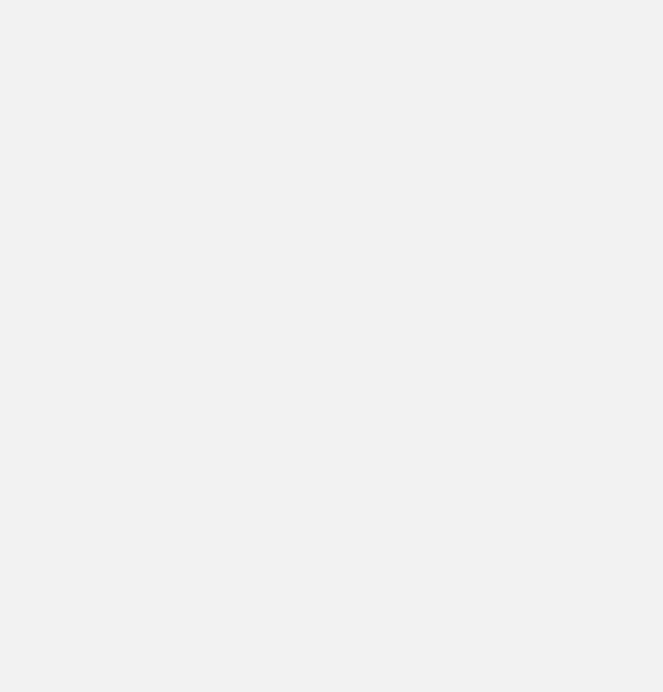
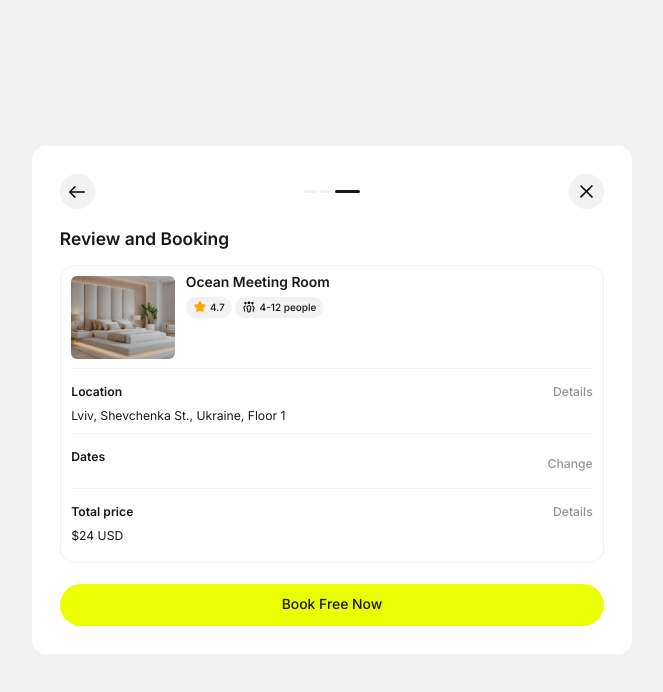
Before and after one commit to disnkitty/room-test, a React (Vite) app: page /rooms/1/date/time/review in a window 1280 px wide. Before the commit this address had no page. Shown: the top 692 px of the page, without its empty margins (308-971 px from the left). Built offline with nearby package versions, Linux system fonts and the light colour scheme.

Commit message:
almost completed

```diff
--- a/src/app/App.jsx
+++ b/src/app/App.jsx
@@ -1,9 +1,10 @@
 import RoomList from '../pages/RoomList/RoomList';
-import RoomDetails from '../pages/RoomDetails/RoomDetails'
+import RoomDetails from '../pages/RoomDetails/RoomDetails';
 import { RoomsProvider } from '../../context/RoomsContext';
 import ChooseDates from '../pages/ChooseDates/ChooseDates';
 import ChooseTime from '../pages/ChooseTime/ChooseTime';
 import Review from '../pages/Review/Review';
+
 import SuccessState from '../pages/SuccessState/SuccessState';
 import ErrorState from '../pages/ErrorState/ErrorState';
 
@@ -16,7 +17,14 @@ function App() {
         <div className="flex min-h-screen w-full flex-col bg-[#F2F2F2] shadow-sm">
           <Routes>
             <Route path="/" element={<RoomList />} />
-            <Route path="/rooms/:id" element={<RoomDetails />} />
+  <Route path="/rooms/:id" element={<RoomDetails />} />
+  <Route path="/rooms/:id/date" element={<ChooseDates />} />
+
+  <Route path="/rooms/:id/date/time" element={<ChooseTime />} />
+
+  <Route path="/rooms/:id/date/time/review" element={<Review />} />
+  <Route path="/rooms/:id/success" element={<SuccessState />} />
+            {/* <Route path="*" element={<ErrorState />} /> */}
             {/* <Route path="/dates" element={<ChooseDates />} />
             <Route path="/time" element={<ChooseTime />} />
             <Route path="/review" element={<Review />} />
--- a/src/features/rooms/FullDetailRoom.jsx
+++ b/src/features/rooms/FullDetailRoom.jsx
@@ -6,8 +6,11 @@ import IconArrow from '../../ui/IconArrow';
 import IconStar from '../../ui/IconStar';
 import IconCase from '../../ui/IconCase';
 import Button from '../../ui/Button';
+import { useNavigate } from 'react-router-dom';
+
 
 function FullDetailRoom({ obj }) {
+  const navigate = useNavigate();
   return (
     <div className="flex flex-col">
 
@@ -22,7 +25,7 @@ function FullDetailRoom({ obj }) {
 
 
         <div className="absolute left-4 right-4 top-4 flex items-center justify-between">
-          <button className="inline-flex h-11 w-11 items-center justify-center rounded-full bg-white/70 backdrop-blur-[2px]">
+          <button   onClick={() => navigate(-1)} className="inline-flex h-11 w-11 items-center justify-center rounded-full bg-white/70 backdrop-blur-[2px]">
             <IconArrow />
           </button>
           <div className="flex gap-2">
@@ -71,7 +74,7 @@ function FullDetailRoom({ obj }) {
 
 
         <div className="flex flex-col gap-3 border-t border-concrete pt-4">
-          <p className="line-clamp-3 text-sm font-normal leading-relaxed text-cinder">
+          <p className="line-clamp-2 text-sm font-normal leading-relaxed text-cinder">
             {obj?.description}
           </p>
           <Button className="flex h-[38px] w-full items-center justify-center rounded-pill bg-concrete text-sm font-medium text-cinder">
--- a/src/features/rooms/ReviewRoomCard.jsx
+++ b/src/features/rooms/ReviewRoomCard.jsx
@@ -1,77 +1,91 @@
-import Button from '../../ui/Button'
-import IconStar from '../../ui/IconStar'
-import IconPeople from '../../ui/IconPeople'
-function ReviewRoomCard({ obj }) {
+import Button from '../../ui/Button';
+import IconStar from '../../ui/IconStar';
+import IconPeople from '../../ui/IconPeople';
+import { useNavigate } from 'react-router-dom';
+
+function ReviewRoomCard({ obj, id }) {
+  const navigate = useNavigate();
+
   return (
-    <div className="flex flex-col gap-5 w-[361px]">
-      <p className="text-xl font-semibold leading-none text-[#1A181C]">Review and Booking</p>
+    <div className="flex flex-col gap-5 w-full">
+      <p className="text-xl font-semibold leading-none text-cinder">Review and Booking</p>
 
-      <div className="w-full border border-[#F6F6F6] rounded-2xl p-3 flex flex-col gap-2.5">
-        <div className="flex flex-col gap-5 w-full">
+      <div className="w-full border border-concrete rounded-2xl p-3 flex flex-col gap-2.5">
+
 
         <div className="flex flex-row items-start gap-3 w-full">
           <article className="relative h-[83px] w-[104px] shrink-0 overflow-hidden rounded-[6px]">
-              <div role="button" className="absolute inset-0 cursor-pointer">
             <img
               src={obj.imageUrl}
               alt={obj.roomName}
-                  className="absolute inset-0 h-full w-full object-cover"
+              className="h-full w-full object-cover"
             />
             <div className="absolute inset-0 bg-black/20" aria-hidden />
-              </div>
           </article>
 
-            <div className="flex flex-col gap-2 w-[166px]">
-              <h3
-                role="button"
-                className="cursor-pointer text-base font-semibold leading-none text-[#1A181C]"
-              >
+          <div className="flex flex-col gap-2">
+            <h3 className="text-base font-semibold leading-none text-cinder">
               {obj.roomName}
             </h3>
-
             <div className="flex items-center gap-1 pointer-events-none select-none">
-                <div className="inline-flex h-6 items-center justify-center gap-1 rounded-full bg-[#F2F2F2] px-2 py-1">
+              <div className="inline-flex h-6 items-center gap-1 rounded-full bg-concrete px-2 py-1">
                 <IconStar size="sm" variant="rating" />
-                  <span className="text-[10px] font-medium leading-none text-[#1A181C]">
-                    {obj.rating}
-                  </span>
+                <span className="text-[10px] font-medium text-cinder">{obj.rating}</span>
               </div>
-                <div className="inline-flex h-6 items-center justify-center gap-1 rounded-full bg-[#F2F2F2] px-2 py-1">
+              <div className="inline-flex h-6 items-center gap-1 rounded-full bg-concrete px-2 py-1">
                 <IconPeople size="sm" />
-                  <span className="text-[10px] font-medium leading-none text-[#1A181C]">
-                    {obj.peoples} people
-                  </span>
+                <span className="text-[10px] font-medium text-cinder">{obj.peoples} people</span>
               </div>
             </div>
           </div>
         </div>
 
-          <div className="flex flex-row justify-between items-start w-full border-t border-[#F2F2F2] pt-4">
+
+        <div className="flex flex-row justify-between items-start w-full border-t border-concrete pt-4">
           <div className="flex flex-col gap-2">
-              <p className="text-sm font-semibold leading-none text-[#1A181C]">Location</p>
-              <p className="text-sm font-normal leading-[150%] text-[#1A181C]">{obj.address}</p>
+            <p className="text-sm font-semibold text-cinder">Location</p>
+            <p className="text-sm font-normal text-cinder">{obj.address}</p>
           </div>
-            <Button type="button">Details</Button>
+          <Button
+            type="button"
+            onClick={() => navigate(`/rooms/${id}`)}
+            className="text-sm font-medium text-mist items-start shrink-0"
+          >
+            Details
+          </Button>
         </div>
 
-          <div className="flex flex-row justify-between items-center w-full border-t border-[#F2F2F2] pt-4">
+
+        <div className="flex flex-row justify-between items-center w-full border-t border-concrete pt-4">
           <div className="flex flex-col gap-2">
-              <p className="text-sm font-semibold leading-none text-[#1A181C]">Dates</p>
-              <p className="text-sm font-normal leading-[150%] text-[#1A181C]">{obj.date}</p>
-              <p className="text-sm font-normal leading-[150%] text-[#1A181C]">{obj.timeRange}</p>
+            <p className="text-sm font-semibold text-cinder">Dates</p>
+            <p className="text-sm font-normal text-cinder">{obj.date}</p>
+            <p className="text-sm font-normal text-cinder">{obj.timeRange}</p>
           </div>
-            <Button type="button">Change</Button>
+          <Button
+            type="button"
+            onClick={() => navigate(-2)}
+            className="text-sm font-medium text-mist items-start shrink-0"
+          >
+             Change
+          </Button>
         </div>
 
-          <div className="flex flex-row justify-between items-start w-full border-t border-[#F2F2F2] pt-4 pb-2">
+
+        <div className="flex flex-row justify-between items-start w-full border-t border-concrete pt-4 pb-2">
           <div className="flex flex-col gap-2">
-              <p className="text-sm font-semibold leading-none text-[#1A181C]">Total price</p>
-              <p className="text-sm font-normal leading-[150%] text-[#1A181C]">${obj.price * 2} USD</p>
+            <p className="text-sm font-semibold text-cinder">Total price</p>
+            <p className="text-sm font-normal text-cinder">${obj.price * 2} USD</p>
           </div>
-            <Button type="button">Details</Button>
+          <Button
+            type="button"
+            onClick={() => navigate(`/rooms/${id}`)}
+            className="text-sm font-medium text-mist items-start shrink-0"
+          >
+            Details
+          </Button>
         </div>
 
-        </div>
       </div>
     </div>
   );
--- a/src/pages/ChooseDates/ChooseDates.jsx
+++ b/src/pages/ChooseDates/ChooseDates.jsx
@@ -1,4 +1,6 @@
 import { useState } from 'react';
+import { useNavigate, useParams, Link } from 'react-router-dom';
+import IconCross from '../../ui/IconCross';
 
 const DAYS = ['M', 'T', 'W', 'T', 'F', 'S', 'S'];
 
@@ -53,7 +55,10 @@ function CalendarMonth({ year, month, selected, onSelect, today }) {
   );
 }
 
-function ChooseDates({ onClose, onNext }) {
+function ChooseDates({ onNext }) {
+  const navigate = useNavigate();
+  const { id } = useParams();
+
   const today = new Date();
   today.setHours(0, 0, 0, 0);
 
@@ -68,45 +73,36 @@ function ChooseDates({ onClose, onNext }) {
   ];
 
   return (
-    <div className="fixed inset-0 z-50 flex items-end justify-center bg-black/40">
-      <div className="flex w-full max-w-[393px] flex-col rounded-t-2xl bg-white pt-4">
+    <div className="py-10 flex min-h-screen w-full items-center justify-center bg-[#F2F2F2] px-4">
+      <div className="flex w-full max-w-[600px] flex-col rounded-2xl bg-white px-8 py-8">
 
 
-        <div className="flex justify-center mb-4">
-          <div className="h-1 w-10 rounded-full bg-concrete" />
-        </div>
-
-        <div className="px-4">
-
-          <div className="flex justify-end mb-4">
+        <div className="mb-6 flex items-center justify-between">
+          <h2 className="text-2xl font-semibold text-cinder">
+            Choose dates
+          </h2>
           <button
-              onClick={onClose}
-              className="flex h-6 w-6 items-center justify-center text-cinder text-lg"
+            onClick={() => navigate(-1)}
+            className="flex h-10 w-10 items-center justify-center rounded-full bg-concrete text-cinder"
           >
-              ✕
+            <IconCross />
           </button>
         </div>
 
 
-          <h2 className="mb-5 text-xl font-semibold text-cinder">
-            Choose dates
-          </h2>
-
-
-          <div className="grid grid-cols-7 border-y border-alabaster py-2 mb-2">
+        <div className="grid grid-cols-7 border-y border-concrete py-2 mb-4">
           {DAYS.map((d, i) => (
             <span
               key={i}
-                className="flex h-[52px] items-center justify-center text-sm font-medium text-mist"
+              className="flex h-12 items-center justify-center text-sm font-medium text-mist"
             >
               {d}
             </span>
           ))}
         </div>
-        </div>
 
 
-        <div className="flex flex-col gap-6 overflow-y-auto max-h-[55vh] px-4">
+        <div className="flex flex-col gap-6 overflow-y-auto max-h-[50vh] mb-6">
           {months.map(({ year, month }) => (
             <CalendarMonth
               key={`${year}-${month}`}
@@ -120,20 +116,20 @@ function ChooseDates({ onClose, onNext }) {
         </div>
 
 
-        <div className="border-t border-concrete px-4 py-4">
+        <Link to={`/rooms/${id}/date/time`}>
           <button
             disabled={!selected}
             onClick={() => onNext?.(selected)}
-            className={`h-12 w-full rounded-pill text-base font-medium transition-opacity
-              ${selected
+            className={`h-12 w-full rounded-pill text-base font-medium transition-opacity ${
+              selected
                 ? 'bg-chartreuse text-cinder'
                 : 'bg-concrete text-mist cursor-not-allowed'
-              }
-            `}
+            }`}
           >
             Next
           </button>
-        </div>
+        </Link>
+
       </div>
     </div>
   );
--- a/src/pages/ChooseTime/ChooseTime.jsx
+++ b/src/pages/ChooseTime/ChooseTime.jsx
@@ -1,5 +1,10 @@
 import Button from '../../ui/Button';
 import { useState } from 'react';
+import { useNavigate } from 'react-router-dom';
+import IconArrow from '../../ui/IconArrow';
+import IconCross from '../../ui/IconCross';
+import { Link } from 'react-router-dom';
+import { useParams } from 'react-router-dom';
 
 const TIME_SLOTS = [
   '09:00 AM - 11:00 AM',
@@ -7,8 +12,10 @@ const TIME_SLOTS = [
   '17:30 PM - 19:00 PM',
 ];
 
-function ChooseTime({ selectedDate, onBack, onClose, onNext }) {
+function ChooseTime({ selectedDate, onNext }) {
   const [selected, setSelected] = useState(null);
+  const { id } = useParams();
+  const navigate = useNavigate();
 
   const formattedDate = selectedDate?.toLocaleDateString('en', {
     month: 'long',
@@ -17,18 +24,15 @@ function ChooseTime({ selectedDate, onBack, onClose, onNext }) {
   });
 
   return (
-    <div className="fixed inset-0 z-50 flex items-end justify-center bg-black/40">
-      <div className="flex w-full max-w-[393px] flex-col rounded-t-2xl bg-white px-4 pb-6 pt-4">
-        <div className="mb-4 flex justify-center">
-          <div className="h-1 w-10 rounded-full bg-concrete" />
-        </div>
+    <div className="py-10 flex min-h-screen w-full items-center justify-center bg-[#F2F2F2] px-4">
+      <div className="flex w-full max-w-[600px] flex-col rounded-2xl bg-white px-8 py-8">
 
-        <div className="mb-5 flex items-center justify-between">
+        <div className="mb-6 flex items-center justify-between">
           <Button
-            onClick={onBack}
-            className="flex h-6 w-6 items-center justify-center text-cinder"
+            onClick={() => navigate(-1)}
+            className="flex h-10 w-10 items-center justify-center rounded-full bg-concrete text-cinder"
           >
-            ←
+            <IconArrow />
           </Button>
 
           <div className="flex items-center gap-1">
@@ -38,32 +42,34 @@ function ChooseTime({ selectedDate, onBack, onClose, onNext }) {
           </div>
 
           <Button
-            onClick={onClose}
-            className="flex h-6 w-6 items-center justify-center text-cinder"
+            onClick={() => navigate(-2)}
+            className="flex h-10 w-10 items-center justify-center rounded-full bg-concrete text-cinder"
           >
-            ✕
+            <IconCross />
           </Button>
         </div>
 
-        <h2 className="mb-5 text-xl font-semibold text-cinder">
-          Choose check-in-time
+        <h2 className="mb-6 text-2xl font-semibold text-cinder">
+          Choose check-in time
         </h2>
 
-        <div className="mb-3 flex flex-col gap-1">
+        <div className="mb-4 flex flex-col gap-1">
           <span className="text-base font-medium text-cinder">
             Available time slots
           </span>
-          <span className="text-xs font-medium text-mist">{formattedDate}</span>
+          <span className="text-sm font-medium text-mist">{formattedDate}</span>
+
         </div>
 
-        <div className="flex flex-col">
+
+        <div className="flex flex-col rounded-2xl border border-concrete overflow-hidden mb-6">
           {TIME_SLOTS.map((slot) => (
             <Button
               key={slot}
               onClick={() => setSelected(slot)}
-              className="flex items-center justify-between border-b border-[#F6F6F6] py-3"
+              className="flex items-center justify-between border-b border-concrete px-4 py-4 last:border-0 hover:bg-concrete transition-colors"
             >
-              <span className="text-sm font-medium text-cinder">{slot}</span>
+              <span className="text-base font-medium text-cinder">{slot}</span>
               <div
                 className={`h-5 w-5 rounded-full border transition-colors ${
                   selected === slot
@@ -75,14 +81,14 @@ function ChooseTime({ selectedDate, onBack, onClose, onNext }) {
           ))}
         </div>
 
-        <Button className="mt-3 flex h-[38px] w-full items-center justify-center rounded-pill bg-concrete text-sm font-medium text-cinder">
+        <Button className="mb-4 flex h-11 w-full items-center justify-center rounded-pill bg-concrete text-sm font-medium text-cinder">
           Request custom time
         </Button>
 
+        <Link to={`/rooms/${id}/date/time/review`}>
           <Button
             disabled={!selected}
-          onClick={() => onNext?.(selected)}
-          className={`mt-6 h-12 w-full rounded-pill text-base font-medium transition-opacity ${
+            className={`h-12 w-full rounded-pill text-base font-medium transition-opacity ${
               selected
                 ? 'bg-chartreuse text-cinder'
                 : 'cursor-not-allowed bg-concrete text-mist'
@@ -90,6 +96,7 @@ function ChooseTime({ selectedDate, onBack, onClose, onNext }) {
           >
             Next
           </Button>
+        </Link>
       </div>
     </div>
   );
--- a/src/pages/Review/Review.jsx
+++ b/src/pages/Review/Review.jsx
@@ -1,21 +1,54 @@
 import { useRooms } from '../../../context/RoomsContext';
 import ReviewRoomCard from '../../features/rooms/ReviewRoomCard';
 import Button from '../../ui/Button';
+import { Link, useParams, useNavigate } from 'react-router-dom';
+import IconArrow from '../../ui/IconArrow';
+import IconCross from '../../ui/IconCross';
 
 function Review() {
   const { rooms } = useRooms();
-  const room = rooms[0];
+  const { id } = useParams();
+  const navigate = useNavigate();
+
+  const room = rooms.find((r) => r.id === Number(id)) || rooms[0];
 
   return (
-    <div className="relative flex min-h-screen flex-col bg-[#F6F6F6]">
-      <div className="flex flex-col items-center pt-4 px-4 pb-0 bg-white rounded-t-2xl">
-        <ReviewRoomCard obj={room} />
-      </div>
+    <div className="py-10 flex min-h-screen w-full items-center justify-center bg-[#F2F2F2] px-4">
+      <div className="flex w-full max-w-[600px] flex-col rounded-2xl bg-white px-8 py-8">
 
-      <div className="fixed bottom-0 left-0 right-0 bg-white border border-[#F2F2F2] px-4 py-4">
-        <Button className="w-full flex items-center justify-center py-4 bg-[#EAFF00] rounded-full text-base font-medium leading-none text-[#1A181C]">
-          Book Free Now
-        </Button>
+
+        <div className="mb-6 flex items-center justify-between">
+          <Button
+            onClick={() => navigate(-1)}
+            className="flex h-10 w-10 items-center justify-center rounded-full bg-concrete text-cinder"
+          >
+            <IconArrow />
+          </Button>
+
+          <div className="flex items-center gap-1">
+            <div className="h-1 w-3.5 rounded-full bg-concrete" />
+            <div className="h-1 w-3.5 rounded-full bg-concrete" />
+            <div className="h-1 w-7 rounded-full bg-cinder" />
+          </div>
+
+          <Button
+            onClick={() => navigate('/')}
+            className="flex h-10 w-10 items-center justify-center rounded-full bg-concrete text-cinder"
+          >
+            <IconCross />
+          </Button>
+        </div>
+
+
+        <ReviewRoomCard obj={room} id={id} />
+
+
+        <Link to={`/rooms/${id}/success`} className="mt-6">
+          <Button className="w-full flex items-center justify-center h-12 bg-chartreuse rounded-pill text-base font-medium leading-none text-cinder">
+            Book Free Now
+          </Button>
+        </Link>
+
       </div>
     </div>
   );
--- a/src/pages/RoomDetails/RoomDetails.jsx
+++ b/src/pages/RoomDetails/RoomDetails.jsx
@@ -1,10 +1,13 @@
 import { useRooms } from '../../../context/RoomsContext';
 import Content from './components/Content';
 import Footer from './components/Footer';
+import { useParams } from 'react-router-dom';
 
 function RoomDetails() {
   const { rooms } = useRooms();
-  const room = rooms[0];
+  const { id } = useParams();
+
+  const room = rooms.find((r) => r.id === Number(id));
 
   return (
     <div className="relative flex min-h-screen flex-col bg-alabaster">
--- a/src/pages/RoomDetails/components/Footer.jsx
+++ b/src/pages/RoomDetails/components/Footer.jsx
@@ -1,4 +1,5 @@
 import Button from "../../../ui/Button";
+import { Link } from 'react-router-dom';
 
 function Footer({ obj }) {
   return (
@@ -10,9 +11,12 @@ function Footer({ obj }) {
           <span className="text-sm text-mist">/hour</span>
         </div>
       </div>
-      <Button className="h-12 w-[200px] rounded-pill bg-chartreuse text-base font-medium text-cinder">
+      <Link to={`/rooms/${obj?.id}/date`}>
+        <Button className="h-12 w-[200px] rounded-pill bg-chartreuse text-base font-medium text-cinder">
         Book Now
       </Button>
+      </Link>
+
     </div>
   );
 }
--- a/src/pages/RoomDetails/components/Location.jsx
+++ b/src/pages/RoomDetails/components/Location.jsx
@@ -11,7 +11,7 @@ function Location({ obj }) {
       </p>
       <div className="relative flex h-[240px] w-full items-center justify-center overflow-hidden rounded-2xl bg-concrete">
         <img
-          src="./location.svg"
+          src="/location.svg"
           alt="location map"
           className="h-full w-full object-cover"
         />
--- a/src/pages/SuccessState/SuccessState.jsx
+++ b/src/pages/SuccessState/SuccessState.jsx
@@ -1,28 +1,34 @@
 import IconSuccess from '../../ui/IconSuccess';
 import Button from '../../ui/Button';
+import { useNavigate } from 'react-router-dom';
 
 function SuccessState() {
+  const navigate = useNavigate();
+
   return (
-    <div className="flex flex-col items-center justify-between w-[393px] h-[810px] bg-white rounded-t-2xl pt-4">
-      <div className="flex flex-col items-center justify-center gap-5 w-[361px] flex-1">
+    <div className="py-10 flex min-h-screen w-full items-center justify-center bg-[#F2F2F2] px-4">
+      <div className="flex w-full max-w-[600px] flex-col items-center rounded-2xl bg-white px-8 py-8 gap-8">
+
+        <div className="flex flex-col items-center justify-center gap-5">
           <IconSuccess className="w-[164px] h-[164px]" />
-        <div className="flex flex-col items-center justify-center gap-4 w-[278px]">
-          <h3 className="w-full text-xl font-semibold leading-none text-center text-[#1A181C]">
+          <div className="flex flex-col items-center gap-4">
+            <h3 className="text-xl font-semibold leading-none text-center text-cinder">
               Good job!
             </h3>
-          <p className="w-full text-sm font-medium leading-none text-center text-[#818181]">
+            <p className="text-sm font-medium leading-relaxed text-center text-mist">
               We'll notify you 5 minutes before it starts.
             </p>
           </div>
         </div>
 
-      <div className="w-full border border-[#F2F2F2] bg-white p-4">
         <Button
+          onClick={() => navigate('/')}
           type="button"
-          className="w-full flex items-center justify-center py-4 px-5 bg-[#EAFF00] rounded-full text-base font-medium leading-none text-[#1A181C]"
+          className="w-full flex items-center justify-center h-12 bg-chartreuse rounded-pill text-base font-medium leading-none text-cinder"
         >
           Done
         </Button>
+
       </div>
     </div>
   );
```
Also changed, not shown: src/features/rooms/DetailRoomCard.jsx (+19 -11 lines). Lines whose indentation alone changed are shown as unchanged.
